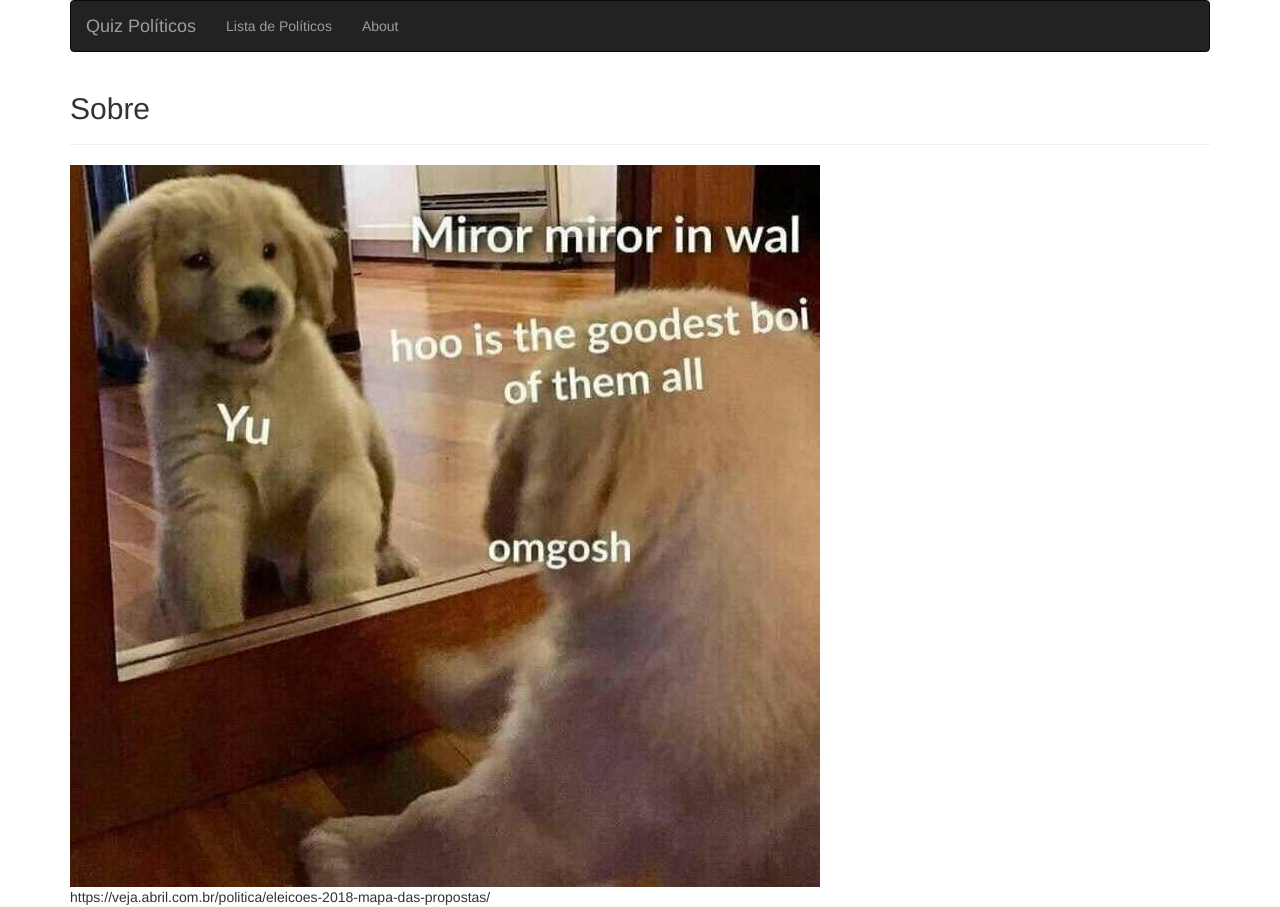
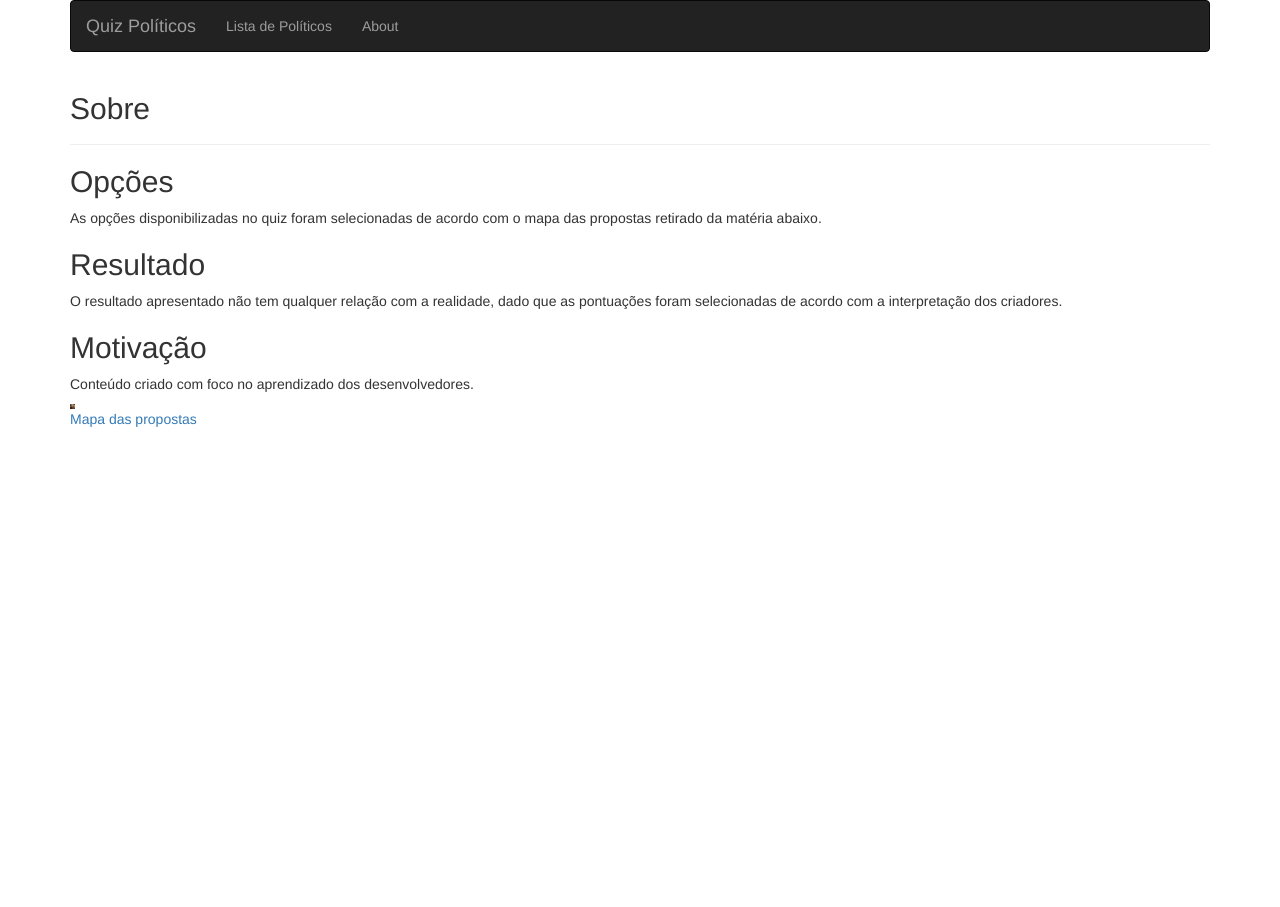
Before and after one commit to caiohsramos/politicos, a React (Create React App) app: page /#/about in a window 1280 px wide. After the commit the page ends 800 px from the top, so only its background shows below. Built offline with nearby package versions, Linux system fonts and the light colour scheme.

Commit message:
Update about

```diff
--- a/src/about/about.jsx
+++ b/src/about/about.jsx
@@ -7,7 +7,13 @@ import { Image } from 'react-bootstrap'
 export default props => (
     <div>
         <PageHeader title='Sobre' subtitle='' />
-        <Image src={image} responsive />
-        https://veja.abril.com.br/politica/eleicoes-2018-mapa-das-propostas/
+        <h2>Opções</h2>
+        <p>As opções disponibilizadas no quiz foram selecionadas de acordo com o mapa das propostas retirado da matéria abaixo.</p>
+        <h2>Resultado</h2>
+        <p>O resultado apresentado não tem qualquer relação com a realidade, dado que as pontuações foram selecionadas de acordo com a interpretação dos criadores.</p>
+        <h2>Motivação</h2>
+        <p>Conteúdo criado com foco no aprendizado dos desenvolvedores.</p>
+        <Image src={image} responsive height="5" width="5" />
+        <a href="https://veja.abril.com.br/politica/eleicoes-2018-mapa-das-propostas/">Mapa das propostas</a>
     </div>
 )
```
